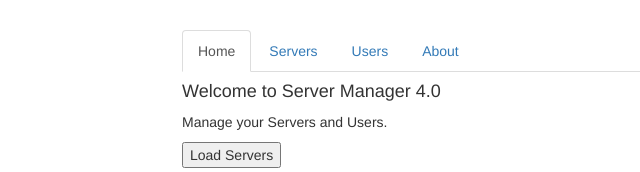
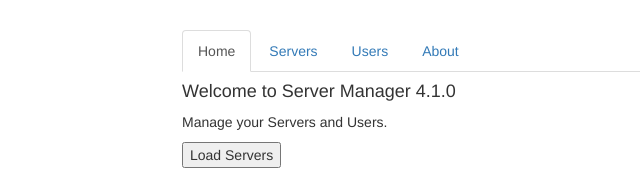
Before and after one commit to gdejanovic/angularservers, an Angular app: page / in a window 1280 px wide. Shown: the top 172 px of the page, without its empty margins (83-723 px from the left). Built offline with nearby package versions, Linux system fonts and the light colour scheme.

Commit message:
version update

```diff
--- a/src/app/home/home.component.html
+++ b/src/app/home/home.component.html
@@ -1,3 +1,3 @@
-<h4>Welcome to Server Manager 4.0</h4>
+<h4>Welcome to Server Manager 4.1.0</h4>
 <p>Manage your Servers and Users.</p>
 <button (click)="onLoadServers()">Load Servers</button>
```
